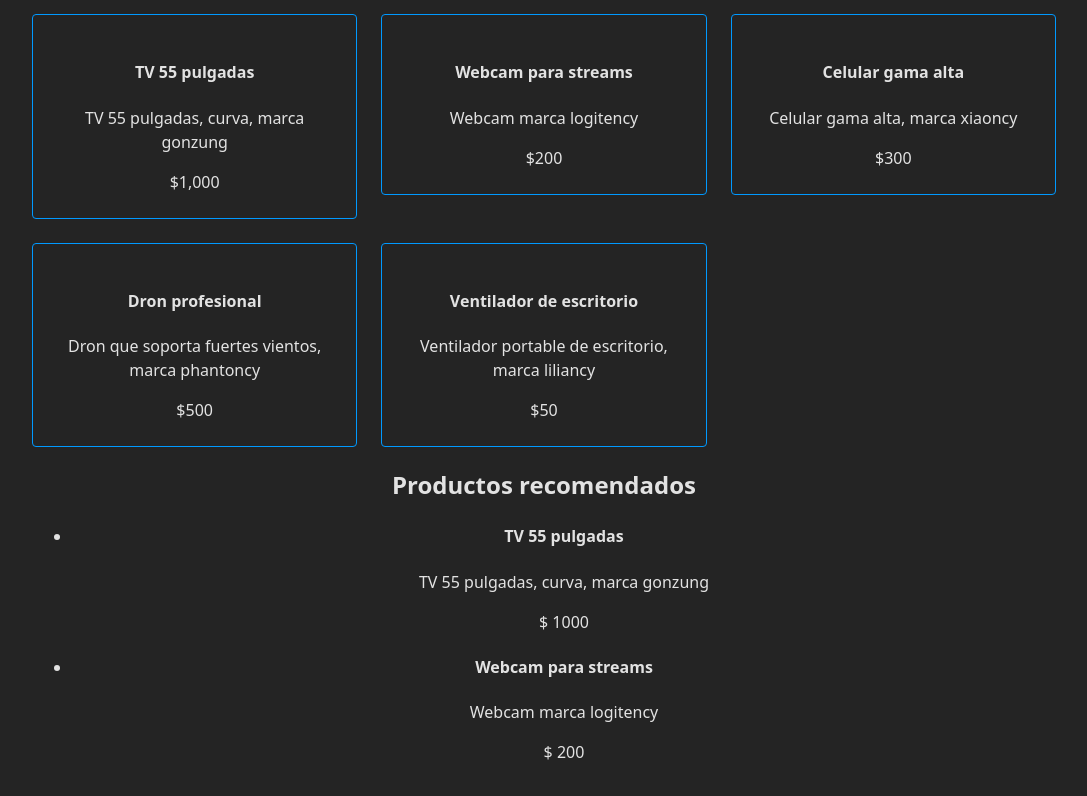
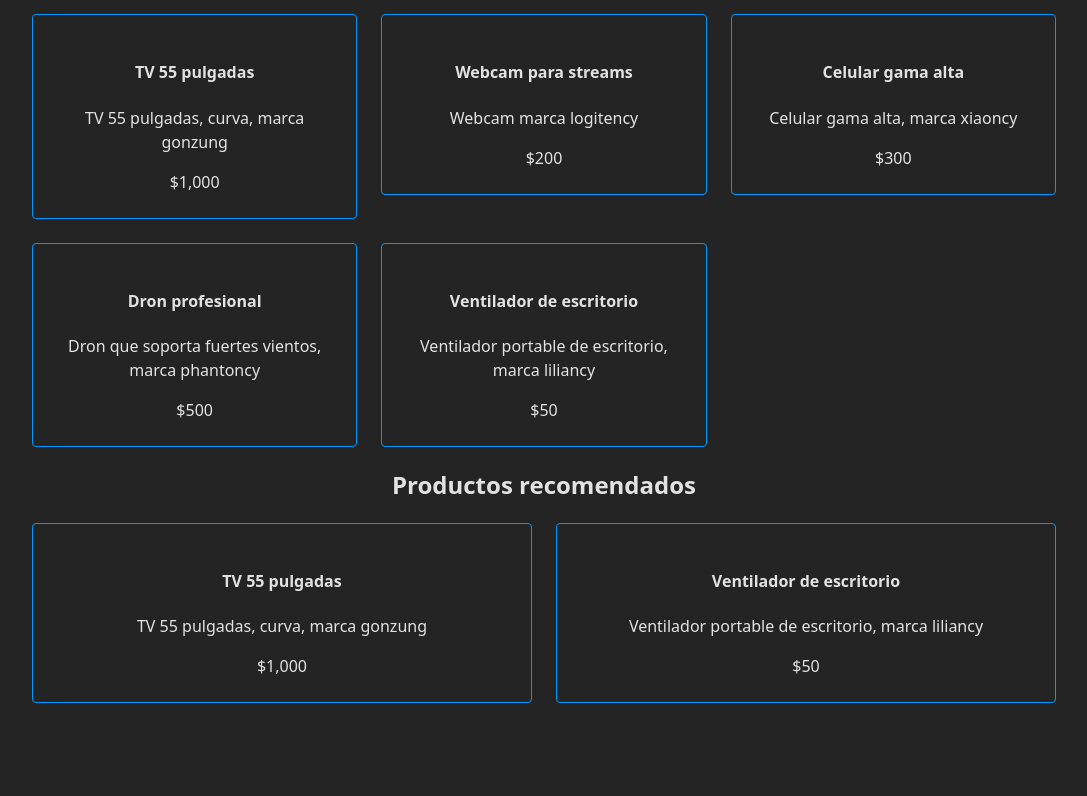
Before and after one commit to enriqueSFranco/primeros-pasos-con-react, a React (Vite) app: page / in a window 1280 px wide. Shown: the part 2514-3310 px from the top of the page, without its empty margins (96-1183 px from the left). After the commit the page ends 3265 px from the top, so only its background shows below. Built offline with nearby package versions, Linux system fonts and the light colour scheme.

Commit message:
feat: Entrevista terminada

```diff
--- a/src/views/InterviewThree.tsx
+++ b/src/views/InterviewThree.tsx
@@ -28,12 +28,13 @@ function numberFormat (value: number): string {
 function useProducts ({ query }: { query: string }) {
   const [products, setProducts] = useState<Product[]>(PRODUCTS)
   const [loading, updateLoading] = useState<boolean>(false)
+  const debouncedValue = useDebounce(query, 500)
 
   useEffect(() => {
-    const getData = async (query: string) => {
+    const getData = async () => {
       try {
         updateLoading(true)
-        const data = await api.search(query)
+        const data = await api.search(debouncedValue)
         setProducts(data)
       } catch (error) {
         throw new Error("Oppps, ha ocurrido un error.");
@@ -41,18 +42,33 @@ function useProducts ({ query }: { query: string }) {
         updateLoading(false)
       }
     }
-    getData(query)
-  }, [query])
+    getData()
+  }, [debouncedValue])
+
   return { products, loading }
+}
+
+function useDebounce<T> (value: T, delay = 300): T {
+  const [debouncedValue, setDebouncedValue] = useState<T>(value)
+
+  useEffect(() => {
+    const timer = setTimeout(() => setDebouncedValue(value), delay || 500)
+
+    return () => clearTimeout(timer)
+  }, [value, delay])
+  return debouncedValue
 }
 
 interface ProductProps {
   product: Product
+  isFavorite?: boolean
+  handleAddFav?: (productId: Product['id']) => void
 }
-const Product: React.FC<ProductProps> = ({ product }) => {
+const Product: React.FC<ProductProps> = ({ product, isFavorite = false, handleAddFav = () => { } }) => {
   const className = product.price <= 100 ? 'sale' : ''
+  const classNameFav = isFavorite ? 'fav' : ''
   return (
-    <article className={`product ${className}`}>
+    <article onClick={() => handleAddFav(product.id)} className={`product ${className} ${classNameFav}`}>
       <h4>{product.title}</h4>
       <p>{product.description}</p>
       <span>{numberFormat(product.price)}</span>
@@ -73,18 +89,75 @@ interface ProductListProps {
   loading: boolean
 }
 const ProductList: React.FC<ProductListProps> = ({ products, loading }) => {
+  const [productsWithFavoriteKey, updatedProductsWithFavoriteKey] = useState(() => {
+    const favoritesStore = window.localStorage.getItem('favorites')
+    if (favoritesStore != null) return JSON.parse(favoritesStore)
+    return products.map(product => ({ ...product, favorite: false }))
+  }
+  )
+
   if (loading) return <Loader />
+
+  function handleAddFav (productId: Product['id']) {
+    updatedProductsWithFavoriteKey(prevProducts => {
+      const updatedProducts = prevProducts.map(product => {
+        if (product.id === productId) {
+          return {
+            ...product,
+            favorite: !product.favorite
+          }
+        }
+        return product
+      })
+      window.localStorage.setItem('favorites', JSON.stringify(updatedProducts))
+      return updatedProducts
+    })
+  }
 
   return (
     <ul className="product-list">
-      {products.map((product) => {
+      {productsWithFavoriteKey.map((product) => {
         return (
           <li key={product.id}>
-            <Product product={product} />
+            <Product
+              product={product}
+              isFavorite={product.favorite}
+              handleAddFav={handleAddFav}
+            />
           </li>
         )
       })}
     </ul>
+  )
+}
+
+function Recommended () {
+  const [products, setProducts] = useState<Product[]>([])
+
+  useEffect(() => {
+    api.search().then(setProducts)
+  }, [])
+
+  const twoProductsRandom = useMemo(() => {
+    return [...products]
+      .sort(() => (Math.random() > 0.5 ? 1 : -1))
+      .slice(0, 2)
+  }, [products])
+
+  return (
+    <>
+      <h1>Productos recomendados</h1>
+      <ul className="product-list">
+        {twoProductsRandom
+          .map((product) => (
+            <li key={product.id}>
+              <Product
+                product={product}
+              />
+            </li>
+          ))}
+      </ul>
+    </>
   )
 }
 
@@ -96,6 +169,7 @@ const InterviewThree = () => {
     }
     return ""
   })
+
   const [filter, updateFilter] = useState(() => {
     const orderPreference = window.localStorage.getItem('order-preference')
     if (orderPreference != null) return orderPreference
@@ -103,6 +177,7 @@ const InterviewThree = () => {
   })
   const productSelectedHintId = useId()
   const { products, loading } = useProducts({ query })
+
 
   function handleChangeQuery (e: React.ChangeEvent<HTMLInputElement>) {
     e.preventDefault()
@@ -119,12 +194,15 @@ const InterviewThree = () => {
   }
 
   const matched = useMemo(() => ({ filterName }: { filterName: string }): Product[] => {
-    if (filterName === TYPE_FILTER.PRODUCT_NAME) {
-      const newProducts = products.toSorted((a, b) => a.title.localeCompare(b.title, 'es'))
-      return newProducts
-    } else if (filterName === TYPE_FILTER.PRODUCT_PRICE) {
-      const newProducts = products.toSorted((a, b) => a.price - b.price)
-      return newProducts
+    const sortingStrategies: Record<string, (a: Product, b: Product) => number> = {
+      [TYPE_FILTER.PRODUCT_NAME]: (a: Product, b: Product) => a.title.localeCompare(b.title, 'es'),
+      [TYPE_FILTER.PRODUCT_PRICE]: (a: Product, b: Product) => a.price - b.price
+    }
+
+    const sortFunction = sortingStrategies[filterName]
+
+    if (filterName === TYPE_FILTER.PRODUCT_NAME || filterName === TYPE_FILTER.PRODUCT_PRICE) {
+      return products.toSorted(sortFunction)
     }
     return products
   }, [products])
@@ -151,20 +229,7 @@ const InterviewThree = () => {
         </select>
       </form>
       <ProductList products={matched({ filterName: filter })} loading={loading} />
-
-      <h1>Productos recomendados</h1>
-      <ul>
-        {[...products]
-          .sort(() => (Math.random() > 0.5 ? 1 : -1))
-          .slice(0, 2)
-          .map((product) => (
-            <li key={product.id}>
-              <h4>{product.title}</h4>
-              <p>{product.description}</p>
-              <span>$ {product.price}</span>
-            </li>
-          ))}
-      </ul>
+      <Recommended />
     </section>
   );
 }
```
